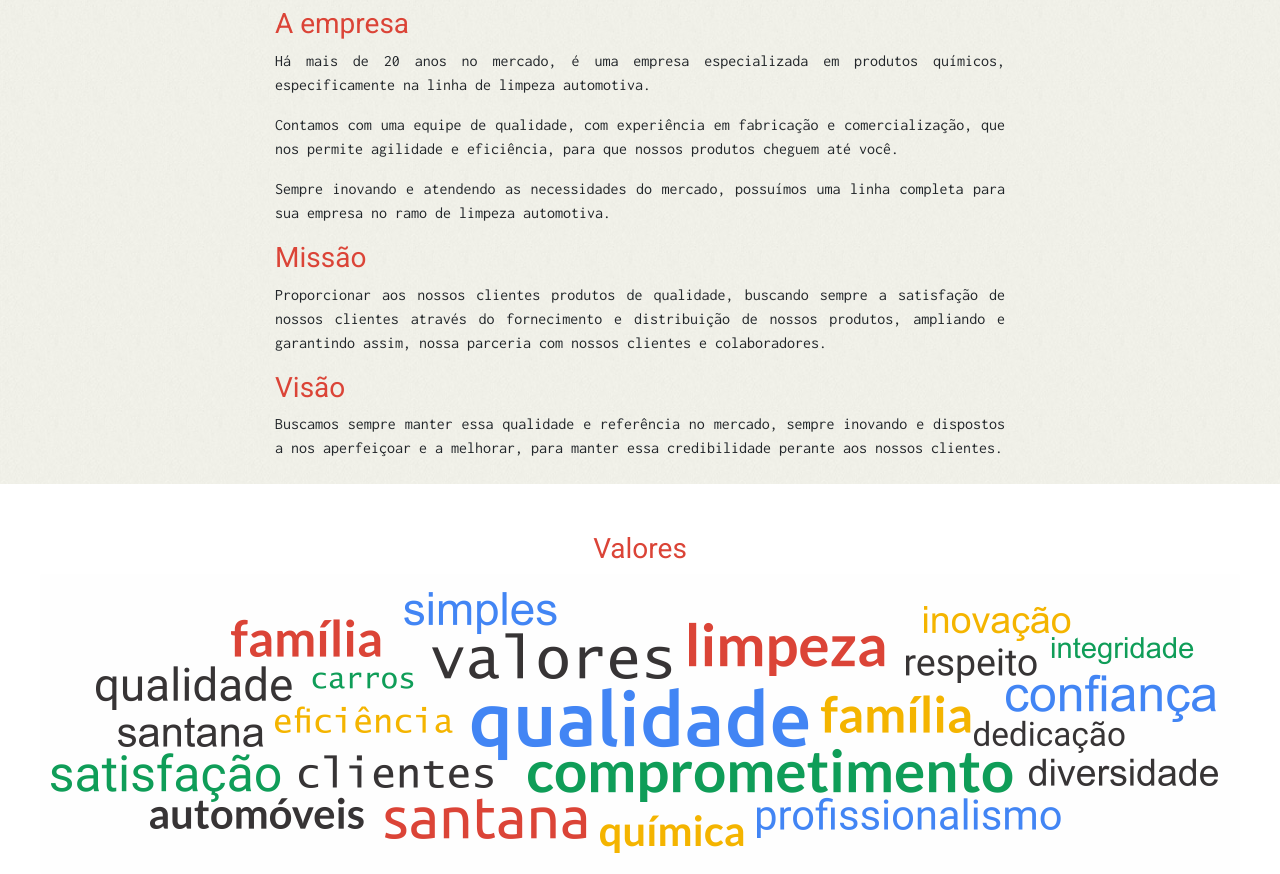
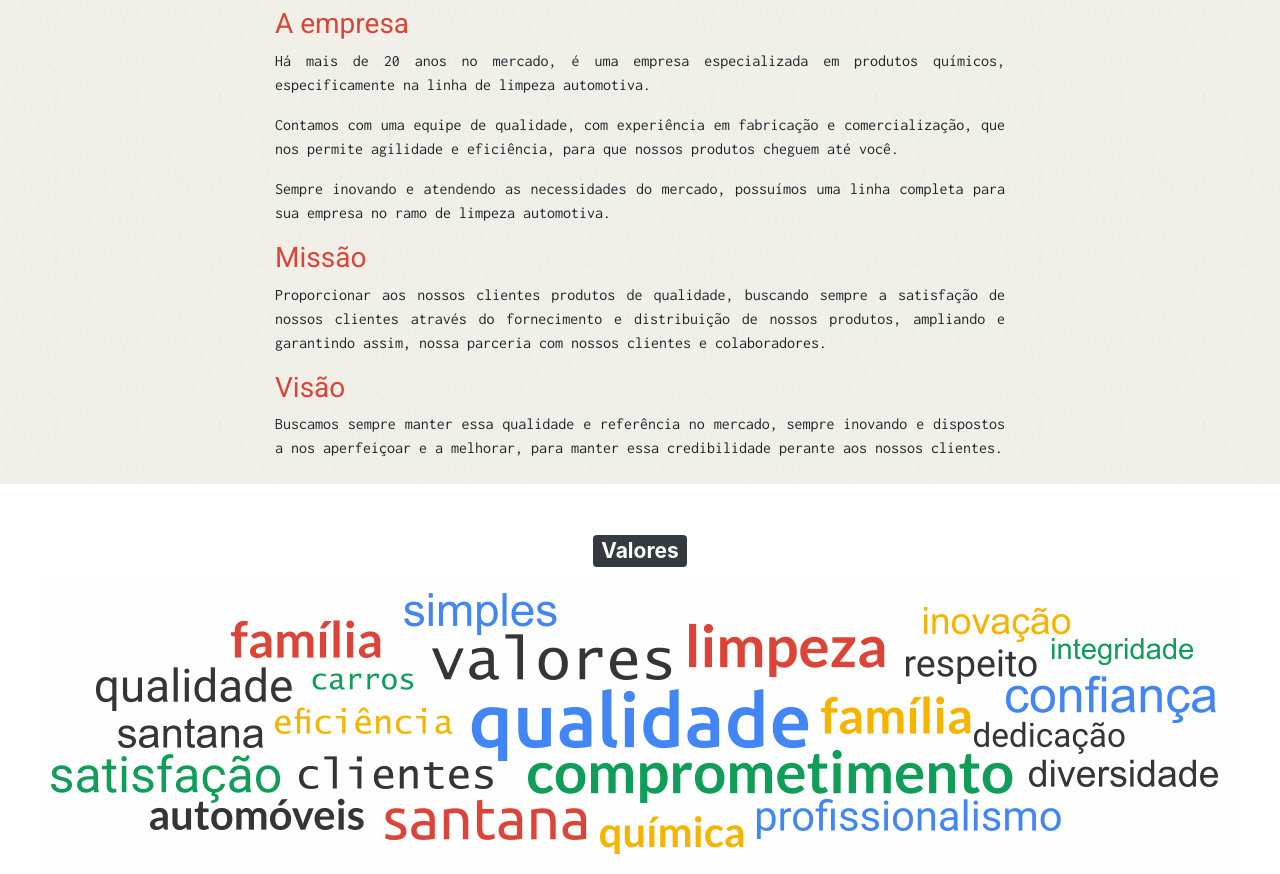
Before and after one commit to jcsj89/santana, a PHP site: template templates/sobre.twig in a window 1280 px wide. Shown: the part 129-1003 px from the top of the page. Run offline with PHP 8.4, Linux system fonts and the light colour scheme; the template is opened without the code that fills it, so the values that code supplies are empty; some libraries are stand-ins or nearby versions; some web fonts are replaced.

Commit message:
08.04.20 -c format valores pag home

```diff
--- a/templates/sobre.twig
+++ b/templates/sobre.twig
@@ -37,7 +37,8 @@
 
 <div class="row mt-5 mb-5">
 	<div class="col-12 col-sm-12 text-center">
-		<h3 class="font-roboto color-titles">Valores</h3>
+
+		<h3><span class="badge badge-dark">Valores</span></h3>
 		<img class="img-fluid rounded mx-auto d-block" src="/img/valores.png"/>
 	</div>
 </div>
```
